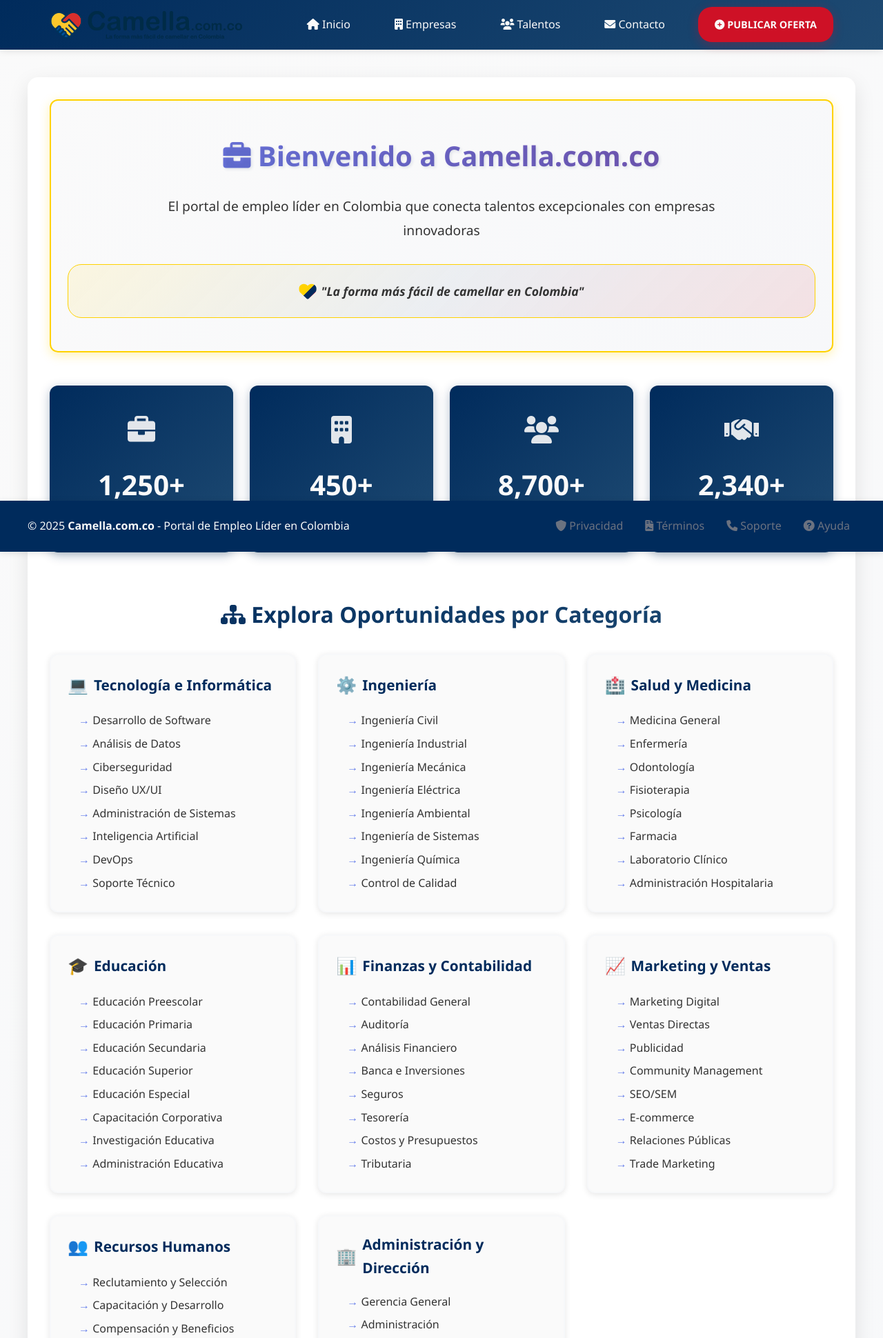
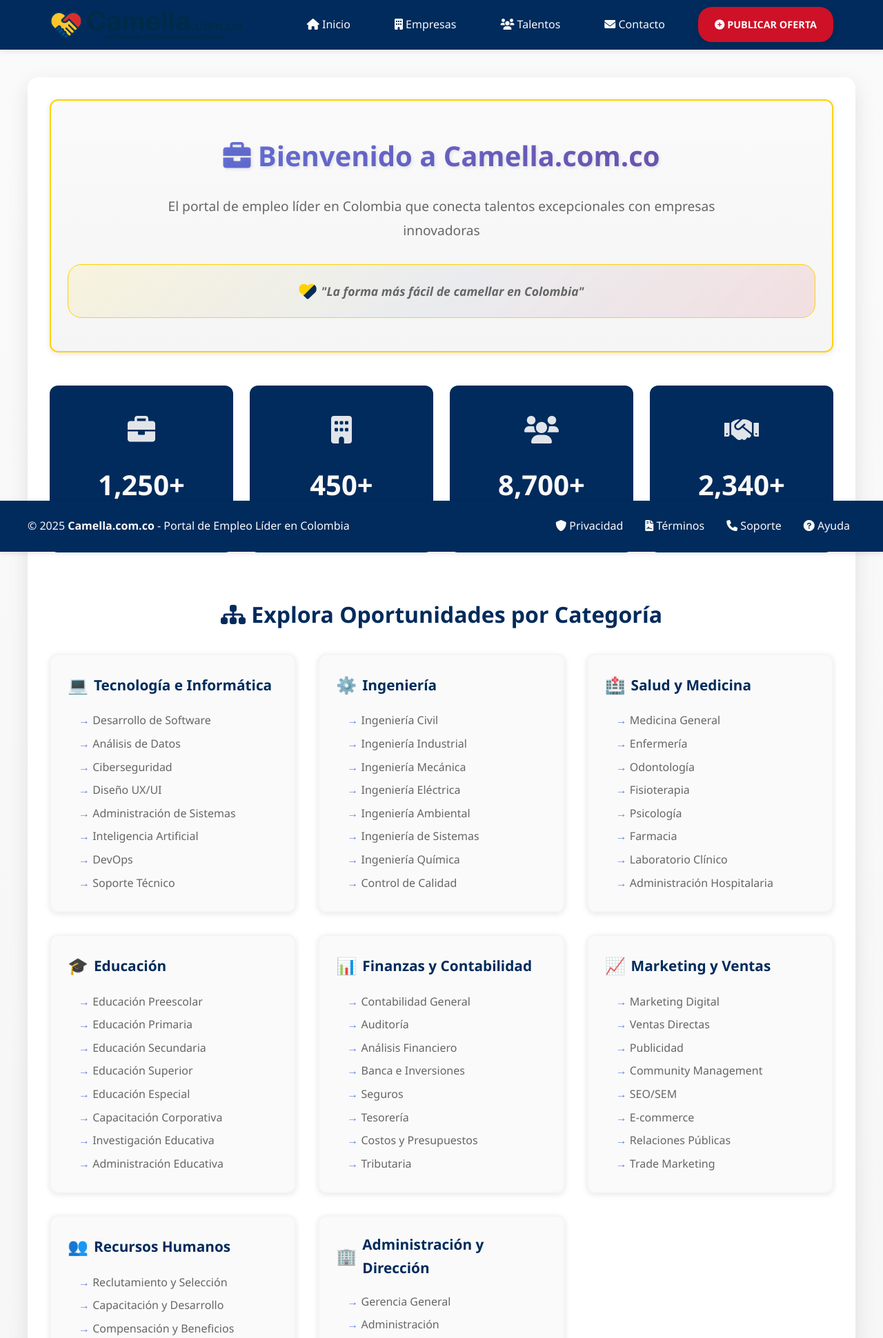
Before and after one commit to jmqp7373/camella, a PHP site: page /index.php?view=colors in a window 1280 px wide. Shown: the top 1940 px of the page at 69% size. Run offline with PHP 8.4, Linux system fonts and the light colour scheme.

Commit message:
Simplificar drásticamente la paleta de colores: de 21 a 8 colores
 SIMPLIFICACIÓN RADICAL DE COLORES:

 ELIMINADOS (13 colores):
- Variaciones de amarillo: --amarillo-claro, --amarillo-oscuro, --amarillo-hover
- Variaciones de azul: --azul-claro, --azul-medio, --azul-hover
- Variaciones de rojo: --rojo-claro, --rojo-oscuro, --rojo-hover
- Grises extras: --gris-medio, --gris-oscuro
- Sombras específicas: --sombra-amarillo, --sombra-azul, --sombra-rojo

 CONSERVADOS (8 colores esenciales):
1. --color-azul: #002B5C (principal)
2. --color-amarillo: #FFD200 (acentos)
3. --color-rojo: #CE1126 (acciones)
4. --color-blanco: #FAFAFA (fondos)
5. --color-gris: #666666 (textos secundarios)
6. --gris-claro: #F5F5F5 (fondos suaves)
7. --success: #28A745 (confirmaciones)
8. --shadow-color: rgba(0,0,0,0.1) (sombra universal)

 MEJORAS IMPLEMENTADAS:
- Sombra universal: --sombra-suave para todo
- Gradientes minimalistas: solo header y fondo
- Utilidades reducidas: solo clases esenciales
- Componentes simplificados: .btn-primary, .card, .link
- Referencias actualizadas en style.css

 RESULTADO:
- Diseño más limpio y profesional
- Consistencia visual mejorada
- Mantenimiento simplificado
- Identidad de marca más sólida
- Menos confusión para usuarios

 Reducción: 21  8 colores (62% menos complejidad)
 Listo para deploy: Paleta minimalista y elegante

```diff
--- a/assets/css/colors.css
+++ b/assets/css/colors.css
@@ -4,49 +4,31 @@
    ======================================== */
 
 :root {
-  /* Colores principales - Bandera de Colombia */
-  --color-amarillo: #FFD200;   /* Amarillo bandera - energía y optimismo */
-  --color-azul: #002B5C;       /* Azul bandera oscuro - confianza y estabilidad */
-  --color-rojo: #CE1126;       /* Rojo bandera - acción y pasión */
-  --color-blanco: #FAFAFA;     /* Fondo claro y limpio */
-  --color-gris: #333333;       /* Texto secundario o lema */
+  /* ========================================
+     PALETA SIMPLIFICADA - SOLO 8 COLORES
+     Inspirada en la bandera de Colombia
+     ======================================== */
 
-  /* Variaciones de amarillo */
-  --amarillo-claro: #FFF066;
-  --amarillo-oscuro: #E6BD00;
-  --amarillo-hover: #F4C430;
+  /* Colores principales (4) */
+  --color-azul: #002B5C;       /* Azul principal - textos y navegación */
+  --color-amarillo: #FFD200;   /* Amarillo - acentos y hover */
+  --color-rojo: #CE1126;       /* Rojo - botones de acción */
+  --color-blanco: #FAFAFA;     /* Blanco - fondos principales */
 
-  /* Variaciones de azul */
-  --azul-claro: #1E4A72;
-  --azul-medio: #0F3A5F;
-  --azul-hover: #003D73;
+  /* Grises minimalistas (2) */
+  --color-gris: #666666;       /* Gris medio - textos secundarios */
+  --gris-claro: #F5F5F5;       /* Gris claro - fondos suaves */
 
-  /* Variaciones de rojo */
-  --rojo-claro: #E53E3E;
-  --rojo-oscuro: #B91C1C;
-  --rojo-hover: #DC143C;
+  /* Estados esenciales (2) */
+  --success: #28A745;          /* Verde - éxito y confirmaciones */
+  --shadow-color: rgba(0, 0, 0, 0.1);  /* Sombra universal */
 
-  /* Grises complementarios */
-  --gris-claro: #F7F8FA;
-  --gris-medio: #6B7280;
-  --gris-oscuro: #1F2937;
+  /* Gradientes minimalistas (2) */
+  --gradiente-header: linear-gradient(135deg, var(--color-azul), var(--color-azul));
+  --gradiente-fondo: linear-gradient(to bottom, var(--color-blanco), var(--gris-claro));
 
-  /* Colores de estado */
-  --success: #10B981;    /* Verde éxito */
-  --warning: var(--color-amarillo);  /* Amarillo advertencia */
-  --error: var(--color-rojo);        /* Rojo error */
-  --info: var(--color-azul);         /* Azul información */
-
-  /* Gradientes corporativos */
-  --gradiente-principal: linear-gradient(135deg, var(--color-amarillo) 0%, var(--color-azul) 50%, var(--color-rojo) 100%);
-  --gradiente-header: linear-gradient(135deg, var(--color-azul) 0%, var(--azul-claro) 100%);
-  --gradiente-fondo: linear-gradient(135deg, var(--color-blanco) 0%, var(--gris-claro) 100%);
-
-  /* Sombras con colores de marca */
-  --sombra-amarillo: 0 4px 15px rgba(255, 210, 0, 0.3);
-  --sombra-azul: 0 4px 15px rgba(0, 43, 92, 0.3);
-  --sombra-rojo: 0 4px 15px rgba(206, 17, 38, 0.3);
-  --sombra-suave: 0 2px 10px rgba(0, 0, 0, 0.1);
+  /* Sombras universales (1) */
+  --sombra-suave: 0 2px 8px var(--shadow-color);
 
   /* Tipografía */
   --font-principal: 'Segoe UI', 'Roboto', 'Oxygen', 'Ubuntu', 'Cantarell', sans-serif;
@@ -77,111 +59,70 @@
    UTILIDADES DE COLORES
    ======================================== */
 
-/* Colores de texto */
+/* ========================================
+   UTILIDADES SIMPLIFICADAS - SOLO ESENCIALES
+   ======================================== */
+
+/* Colores de texto (4 principales) */
+.text-azul { color: var(--color-azul) !important; }
 .text-amarillo { color: var(--color-amarillo) !important; }
-.text-azul { color: var(--color-azul) !important; }
 .text-rojo { color: var(--color-rojo) !important; }
 .text-gris { color: var(--color-gris) !important; }
-.text-blanco { color: var(--color-blanco) !important; }
 
-/* Colores de fondo */
-.bg-amarillo { background-color: var(--color-amarillo) !important; }
+/* Colores de fondo (3 principales) */
 .bg-azul { background-color: var(--color-azul) !important; }
-.bg-rojo { background-color: var(--color-rojo) !important; }
-.bg-gris { background-color: var(--color-gris) !important; }
 .bg-blanco { background-color: var(--color-blanco) !important; }
+.bg-gris-claro { background-color: var(--gris-claro) !important; }
 
-/* Gradientes */
-.bg-gradiente-principal { background: var(--gradiente-principal) !important; }
-.bg-gradiente-header { background: var(--gradiente-header) !important; }
-.bg-gradiente-fondo { background: var(--gradiente-fondo) !important; }
-
-/* Bordes */
-.border-amarillo { border-color: var(--color-amarillo) !important; }
-.border-azul { border-color: var(--color-azul) !important; }
-.border-rojo { border-color: var(--color-rojo) !important; }
-
-/* Sombras */
-.shadow-amarillo { box-shadow: var(--sombra-amarillo) !important; }
-.shadow-azul { box-shadow: var(--sombra-azul) !important; }
-.shadow-rojo { box-shadow: var(--sombra-rojo) !important; }
-.shadow-suave { box-shadow: var(--sombra-suave) !important; }
+/* Sombra universal */
+.shadow { box-shadow: var(--sombra-suave) !important; }
 
 /* ========================================
-   COMPONENTES ESPECÍFICOS
+   COMPONENTES MINIMALISTAS
    ======================================== */
 
-/* Logo con colores de bandera */
-.logo-colombia {
-  background: var(--gradiente-principal);
-  -webkit-background-clip: text;
-  background-clip: text;
-  -webkit-text-fill-color: transparent;
-  font-weight: bold;
+/* Corazón colombiano simplificado */
+.heart-colombia {
+  color: var(--color-amarillo);
 }
 
-/* Corazón con colores proporcionales */
-.heart-colombia {
-  background: linear-gradient(
-    135deg,
-    var(--color-amarillo) 0% 50%,
-    var(--color-azul) 50% 75%,
-    var(--color-rojo) 75% 100%
-  );
-  -webkit-background-clip: text;
-  background-clip: text;
-  -webkit-text-fill-color: transparent;
+/* Botón principal */
+.btn-primary {
+  background: var(--color-azul);
+  color: var(--color-blanco);
+  border: none;
 }
 
-/* Botones con identidad colombiana */
-.btn-colombia {
-  background: var(--gradiente-principal);
-  color: white;
-  border: none;
-  padding: var(--spacing-md) var(--spacing-lg);
-  border-radius: var(--border-radius-lg);
-  font-weight: 600;
-  transition: var(--transition-normal);
-  text-decoration: none;
-  display: inline-block;
-  cursor: pointer;
+.btn-primary:hover {
+  background: var(--color-amarillo);
+  color: var(--color-azul);
 }
 
-.btn-colombia:hover {
-  transform: translateY(-2px);
-  box-shadow: var(--sombra-amarillo);
+/* Botón de acción */
+.btn-action {
+  background: var(--color-rojo);
+  color: var(--color-blanco);
 }
 
-/* Tarjetas con esquema de colores */
-.card-colombia {
+/* Tarjeta simple */
+.card {
   background: var(--color-blanco);
   border: 1px solid var(--gris-claro);
-  border-radius: var(--border-radius-lg);
   box-shadow: var(--sombra-suave);
-  transition: var(--transition-normal);
 }
 
-.card-colombia:hover {
+.card:hover {
   border-color: var(--color-amarillo);
-  box-shadow: var(--sombra-amarillo);
 }
 
-/* Enlaces con colores de marca */
-.link-colombia {
+/* Enlaces simples */
+.link {
   color: var(--color-azul);
   text-decoration: none;
-  transition: var(--transition-fast);
 }
 
-.link-colombia:hover {
-  color: var(--color-rojo);
-}
-
-/* Texto del lema */
-.lema-camella {
-  color: var(--color-gris);
-  font-style: italic;
-  font-size: 0.95em;
+.link:hover {
+  color: var(--color-amarillo);
 }
 
 /* ========================================
--- a/assets/css/style.css
+++ b/assets/css/style.css
@@ -88,7 +88,7 @@ body {
     background: var(--color-amarillo);
     color: var(--color-azul);
     transform: translateY(-2px);
-    box-shadow: var(--sombra-amarillo);
+    box-shadow: var(--sombra-suave);
 }
 
 .nav-links a.active {
@@ -103,16 +103,16 @@ body {
     padding: var(--spacing-md) var(--spacing-lg) !important;
     border-radius: var(--border-radius-xl) !important;
     font-weight: bold !important;
-    box-shadow: var(--sombra-rojo);
+    box-shadow: var(--sombra-suave);
     text-transform: uppercase;
     font-size: 0.9rem;
     transition: var(--transition-normal);
 }
 
 .btn-publicar:hover {
-    background: var(--rojo-oscuro) !important;
+    background: var(--color-rojo) !important;
     transform: translateY(-3px) !important;
-    box-shadow: var(--sombra-rojo);
+    box-shadow: var(--sombra-suave);
 }
 
 /* ========================================
@@ -169,7 +169,7 @@ body {
 
 .category-card:hover {
     transform: translateY(-5px);
-    box-shadow: var(--sombra-amarillo);
+    box-shadow: var(--sombra-suave);
     border-color: var(--color-amarillo);
     background: linear-gradient(135deg, var(--color-blanco) 0%, var(--gris-claro) 100%);
 }
@@ -400,9 +400,10 @@ body {
 }
 
 .btn:hover {
-    background: var(--azul-claro);
+    background: var(--color-amarillo);
+    color: var(--color-azul);
     transform: translateY(-2px);
-    box-shadow: var(--sombra-azul);
+    box-shadow: var(--sombra-suave);
 }
 
 .btn-success {
@@ -412,7 +413,7 @@ body {
 .btn-success:hover {
     background: var(--color-amarillo);
     color: var(--color-azul);
-    box-shadow: var(--sombra-amarillo);
+    box-shadow: var(--sombra-suave);
 }
 
 .btn-outline {
@@ -431,7 +432,7 @@ body {
 }
 
 .btn-info:hover {
-    background: var(--azul-claro);
+    background: var(--color-azul);
 }
 
 /* ========================================
@@ -501,7 +502,7 @@ body {
     border-radius: var(--border-radius-lg);
     margin-bottom: var(--spacing-xxl);
     border: 2px solid var(--color-amarillo);
-    box-shadow: var(--sombra-amarillo);
+    box-shadow: var(--sombra-suave);
 }
 
 .page-title {
@@ -599,7 +600,7 @@ body {
 
 .card-colombia-enhanced:hover {
     border-color: var(--color-amarillo);
-    box-shadow: var(--sombra-amarillo);
+    box-shadow: var(--sombra-suave);
     transform: translateY(-3px);
 }
 
@@ -615,7 +616,7 @@ body {
     text-transform: uppercase;
     letter-spacing: 1px;
     transition: var(--transition-normal);
-    box-shadow: var(--sombra-amarillo);
+    box-shadow: var(--sombra-suave);
     text-decoration: none;
     display: inline-flex;
     align-items: center;
```
